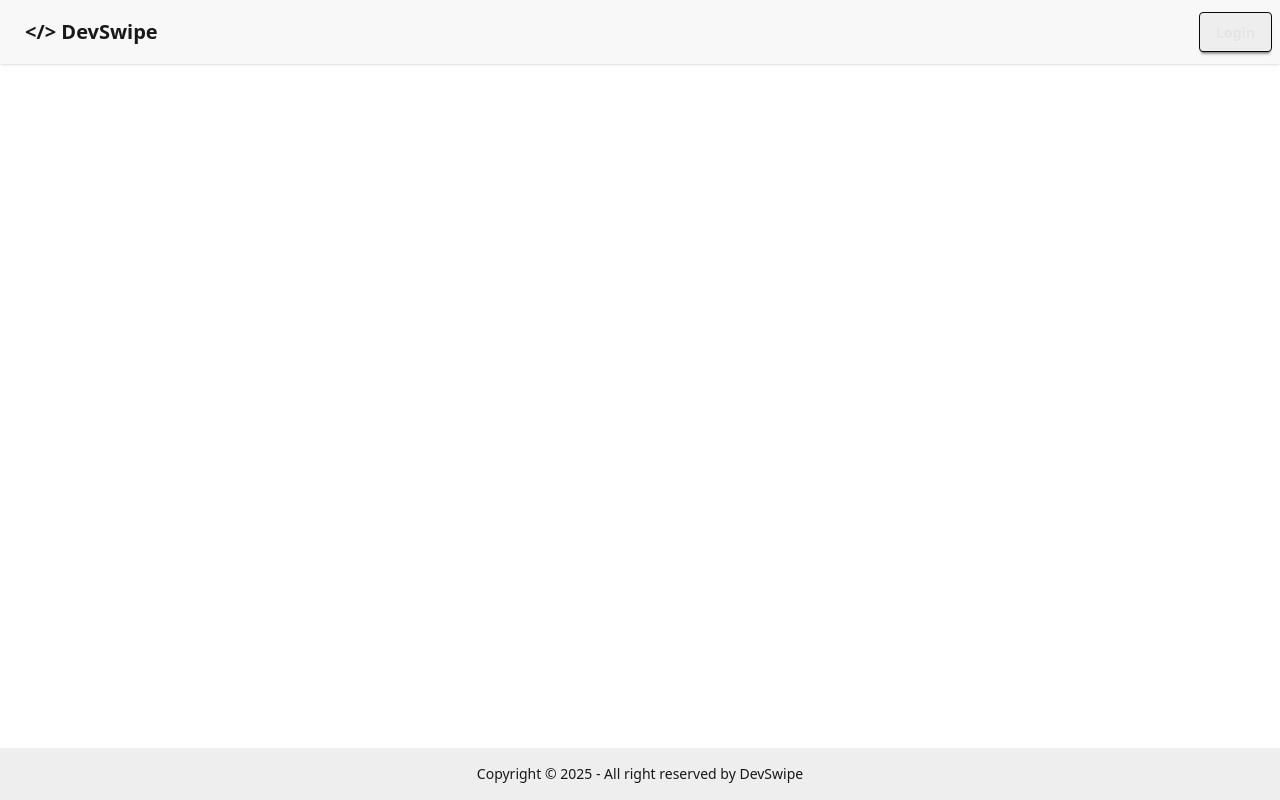
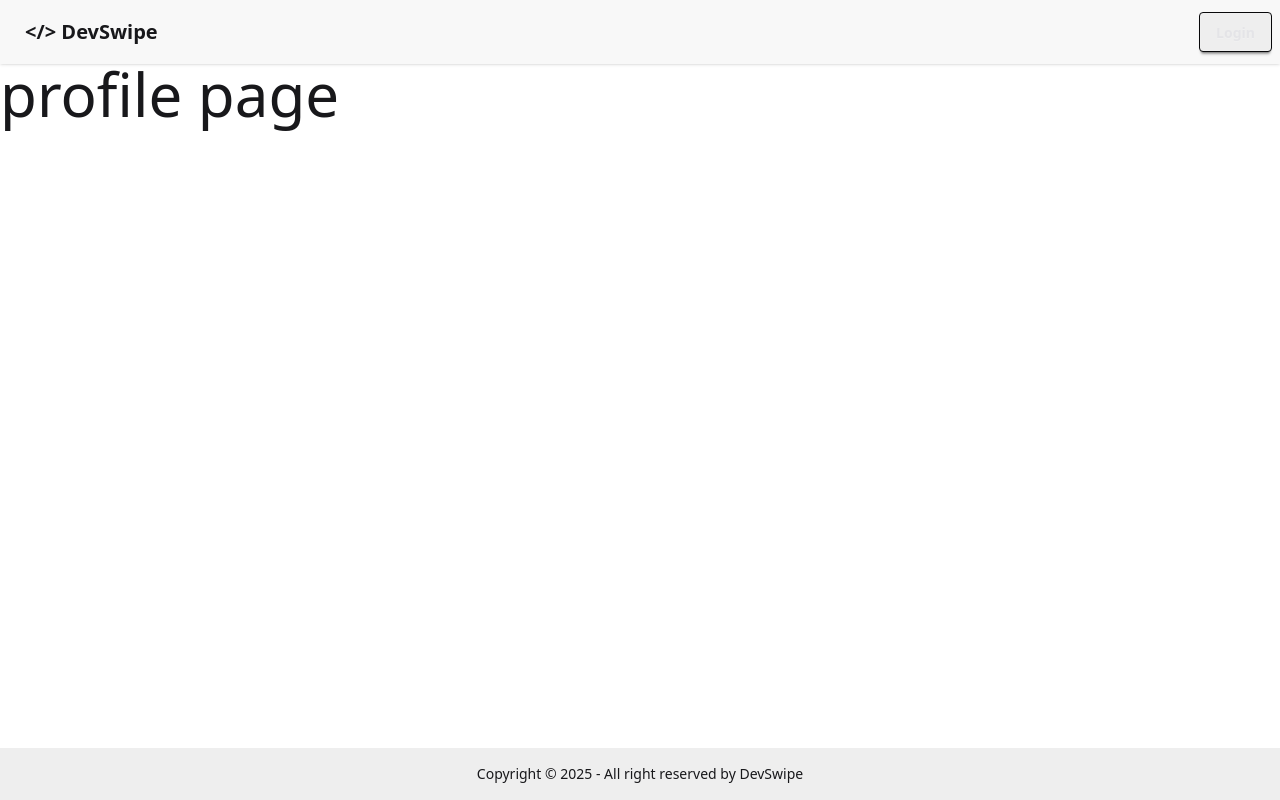
Before and after one commit to maruthishalivahana/dev_tinder_web, a React (Vite) app: page /profile in a window 1280 px wide. Built offline with nearby package versions, Linux system fonts and the light colour scheme; no server answers.

Commit message:
fixed secure navigation to all the routes when login and logout

```diff
--- a/src/App.jsx
+++ b/src/App.jsx
@@ -5,6 +5,7 @@ import Home from "./Components/Home"
 import Profile from "./Components/Profile"
 import { Provider } from "react-redux"
 import { store } from "./utils/appStore"
+import Feed from "./Components/Feed"
 
 function App() {
   return (
@@ -13,13 +14,13 @@ function App() {
         <BrowserRouter basename="/">
           <Routes>
             <Route path="/" element={<Home />}>
-              <Route path="/login" element={<Login />} />
-              <Route path="/profile" element={<Profile />} />
+              <Route path="/" element={<Feed />} />
+              <Route path="login" element={<Login />} />
+              <Route path="profile" element={<Profile />} />
             </Route>
-
           </Routes>
         </BrowserRouter>
-      </Provider>
+      </Provider >
 
 
     </>
--- /dev/null
+++ b/src/Components/Feed.jsx
@@ -0,0 +1,11 @@
+import React from 'react'
+
+const Feed = () => {
+    console.log("feed comonent")
+    return (
+        <h1 className='text-2xl '>feed page</h1>
+
+    )
+}
+
+export default Feed
--- a/src/Components/Home.jsx
+++ b/src/Components/Home.jsx
@@ -3,12 +3,54 @@ import Navbar from './Navbar'
 
 import Footer from './Footer'
 import { Outlet } from 'react-router-dom'
+import { BASE_URL } from '../utils/constants'
+import { useDispatch, useSelector } from 'react-redux'
+import { useEffect } from 'react'
+import { useNavigate } from 'react-router-dom'
+import { addUser } from '../utils/userSlice'
+import { store } from '../utils/appStore'
+import axios from 'axios'
+
+
 
 function Home() {
+    const dispatch = useDispatch();
+    const navigate = useNavigate();
+    const user = useSelector((state) => state.user)
+
+    const fetchUser = async () => {
+        // if user already exists in Redux store, skip the API call
+        if (user && user._id) return
+
+        try {
+            const res = await axios.get(`${BASE_URL}/profile`, {
+                withCredentials: true,
+            });
+            dispatch(addUser(res.data.user))
+        } catch (error) {
+            if (error?.response?.status === 401) {
+                navigate("/login")
+            }
+            console.log(error)
+
+        }
+
+    }
+
+    useEffect(() => {
+        fetchUser();
+        console.log("Home mounted");
+    }, [])
     return (
-        <div>
+        <div className="flex flex-col min-h-screen">
+
             <Navbar />
-            <Outlet />
+
+
+            <main className="flex-1 pt-16">
+                <Outlet />
+            </main>
+
             <Footer />
         </div>
     )
--- a/src/Components/Login.jsx
+++ b/src/Components/Login.jsx
@@ -20,8 +20,8 @@ function Login() {
                 password
             }, { withCredentials: true })
             toast.success(`welcome back!`)
+            navigate('/')
             dispatch(addUser(res.data.user))
-            navigate('/')
         } catch (error) {
             toast.error(error)
         }
--- a/src/Components/Navbar.jsx
+++ b/src/Components/Navbar.jsx
@@ -1,5 +1,5 @@
 import React from 'react'
-import { useNavigate } from 'react-router-dom'
+import { Link, useNavigate } from 'react-router-dom'
 import { useSelector } from 'react-redux'
 import { store } from '../utils/appStore'
 
@@ -10,10 +10,10 @@ function Navbar() {
 
     return (
         <>
-            <div className="navbar bg-base-200 shadow-sm fixed">
+            <div className="navbar bg-base-200 shadow-sm fixed mb-40">
                 <div className="flex-1">
                     <span className="text-xl font-bold text-purple-500"></span>
-                    <a className="btn btn-ghost text-xl" onClick={() => navigate('/')}>{'</>'} DevSwipe</a>
+                    <Link to="/" className="btn btn-ghost text-xl">{'</>'} DevSwipe</Link>
                 </div>
                 <div className="flex gap-2">
                     <button className="btn btn-neutral bg-base-300" onClick={() => navigate('/login')}>Login</button>
@@ -29,10 +29,10 @@ function Navbar() {
                             tabIndex={0}
                             className="menu menu-sm dropdown-content bg-base-100 rounded-box z-1 mt-3 w-52 p-2 shadow">
                             <li>
-                                <a className="justify-between">
+                                <Link to="/profile" className="justify-between">
                                     Profile
                                     <span className="badge">New</span>
-                                </a>
+                                </Link>
                             </li>
                             <li><a>Settings</a></li>
                             <li><a>Logout</a></li>
--- a/src/Components/Profile.jsx
+++ b/src/Components/Profile.jsx
@@ -2,7 +2,7 @@ import React from 'react'
 
 function Profile() {
     return (
-        <div>
+        <div className='text-6xl'>
             profile page
         </div>
     )
```
